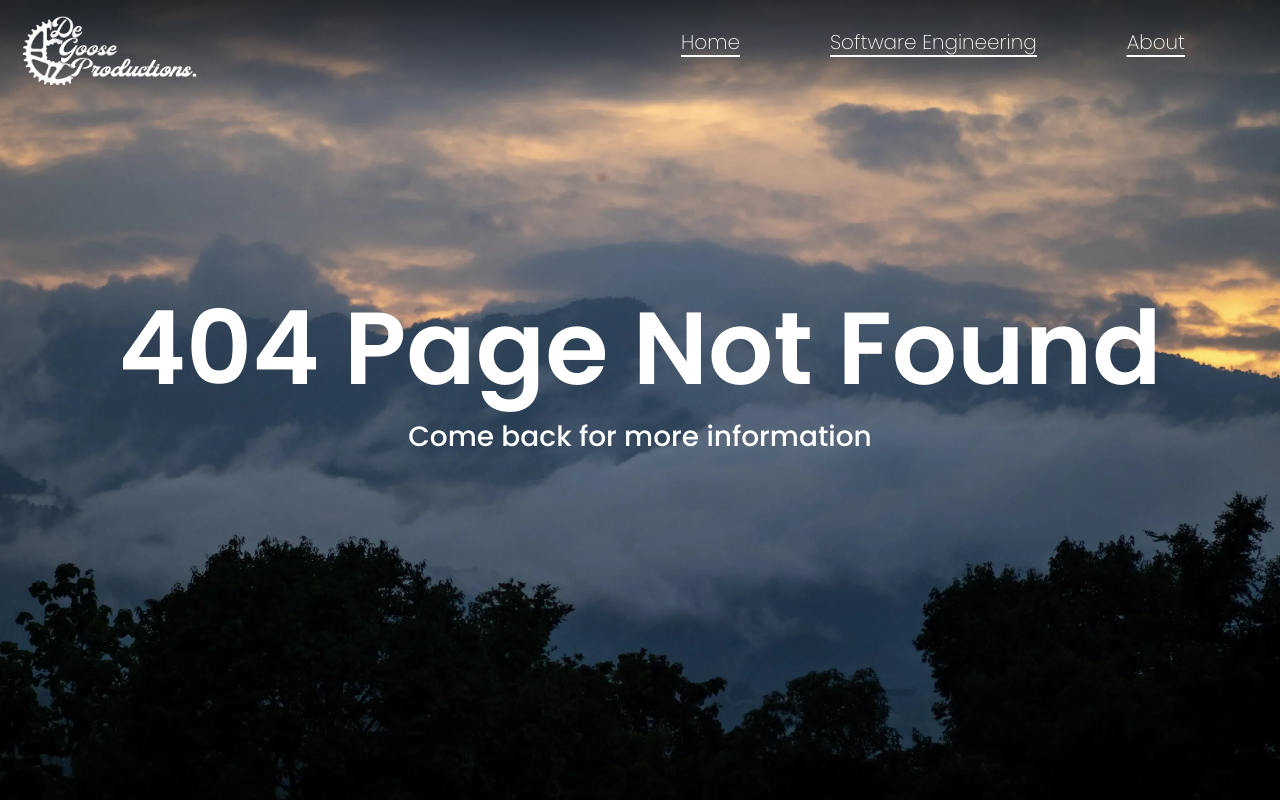
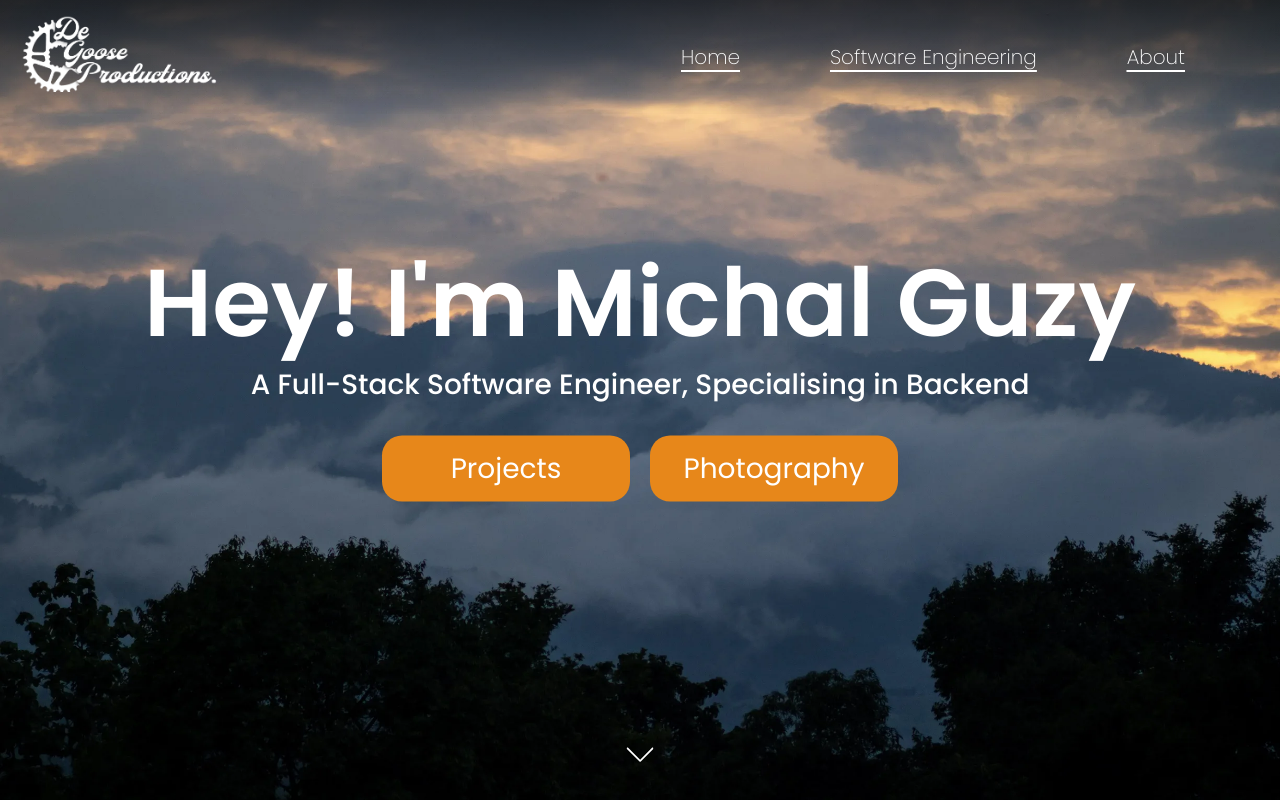
Before and after one commit to Gooozeee/PhotoFrontEnd, a React (Vite) app: page /software in a window 1280 px wide. Before the commit this address had no page. Shown: the top 800 px of the page. Built offline with nearby package versions, Linux system fonts and the light colour scheme.

Commit message:
Feat: Adding software page and call to action

```diff
--- a/src/App.css
+++ b/src/App.css
@@ -24,7 +24,9 @@
      background-color: black;
      text-align: center;
      padding-top: 20px;
+     margin-top: 0px;
      margin-bottom: 0;
+     font-weight: 400;
 }
 
 .footer-copyright {
@@ -32,4 +34,5 @@
     text-align: center;
     font-size: 10px;
     padding-top: 20px;
+    margin-top: 0px;
 }
--- a/src/App.tsx
+++ b/src/App.tsx
@@ -4,6 +4,7 @@ import { createBrowserRouter, RouterProvider } from "react-router-dom";
 import NotFoundPage from "./pages/NotFoundPage";
 import UnderConstructionPage from "./pages/UnderConstructionPage";
 import SingleAlbumPage from "./pages/SingleAlbumPage";
+import SoftwareEngineeringPage from "./pages/SoftwareEngineeringPage";
 
 function App() {
   const router = createBrowserRouter([{
@@ -18,6 +19,10 @@ function App() {
     path: '/singleAlbum',
     element: <SingleAlbumPage />,
     errorElement: <NotFoundPage />
+  }, {
+    path: '/software',
+    element: <SoftwareEngineeringPage />,
+    errorElement: <NotFoundPage />
   }]);
 
   return (
--- a/src/components/DownArrow.tsx
+++ b/src/components/DownArrow.tsx
@@ -23,7 +23,7 @@ const DownArrow = () => {
 
   const handleScroll = () => {
     window.scrollBy({
-      top: 600,
+      top: 1200,
       left: 0,
       behavior: "smooth",
     });
--- a/src/components/NavBar.tsx
+++ b/src/components/NavBar.tsx
@@ -31,11 +31,13 @@ function NavBar() {
     <div
       className={scrolledDown ? "top-banner-black-background" : "top-banner"}
     >
-      <img
-        src={degooseLogoWhite}
-        alt="Panorama of Pai, Thailand"
-        className="deGooseLogo"
-      />
+      <Link to="/" className="link">
+        <img
+          src={degooseLogoWhite}
+          alt="Panorama of Pai, Thailand"
+          className="deGooseLogo"
+        />
+      </Link>
       <div className={`menu${hamburgerOpen ? "__display" : "__nodisplay"}`}>
         <ul>
           <li>
@@ -44,7 +46,7 @@ function NavBar() {
             </Link>
           </li>
           <li>
-            <Link to="/construction" className="link">
+            <Link to="/software" className="link">
               Software Engineering
             </Link>
           </li>
--- a/src/components/WelcomeImage.tsx
+++ b/src/components/WelcomeImage.tsx
@@ -1,3 +1,4 @@
+import { useEffect, useState } from "react";
 import paiPanorama from "../assets/paiMountains.webp";
 import "../styles/WelcomeImageStyles.css";
 
@@ -7,13 +8,33 @@ interface Props {
   subHeadingTwo?: string;
 }
 
-function WelcomeImage({ heading, subHeadingOne, subHeadingTwo }: Readonly<Props>) {
+function WelcomeImage({
+  heading,
+  subHeadingOne,
+  subHeadingTwo,
+}: Readonly<Props>) {
+  const handleScroll = () => {
+    window.scrollBy({
+      top: 1200,
+      left: 0,
+      behavior: "smooth",
+    });
+  };
+
   return (
     <div className="imageContainer">
       <ul className="textContainer">
         <li className="mainText">{heading}</li>
         <li className="subHeading">{subHeadingOne}</li>
         <li className="subHeading">{subHeadingTwo}</li>
+        <div className="button-container">
+          <div className="button" onClick={handleScroll}>
+            Projects
+          </div>
+          <div className="button" onClick={handleScroll}>
+            Photography
+          </div>
+        </div>
       </ul>
       <img
         src={paiPanorama}
--- a/src/main.tsx
+++ b/src/main.tsx
@@ -2,7 +2,6 @@ import React from "react";
 import ReactDOM from "react-dom/client";
 import App from "./App";
 import "./index.css";
-import "bootstrap/dist/css/bootstrap.css";
 
 ReactDOM.createRoot(document.getElementById("root") as HTMLElement).render(
   <React.StrictMode>
--- /dev/null
+++ b/src/pages/SoftwareEngineeringPage.tsx
@@ -0,0 +1,20 @@
+import NavBar from "../components/NavBar";
+import WelcomeImage from "../components/WelcomeImage";
+import Footer from "../components/Footer";
+import DownArrow from "../components/DownArrow";
+
+const SoftwareEngineeringPage = () => {
+  return (
+    <>
+      <NavBar />
+      <WelcomeImage
+        heading="Hey! I'm Michal Guzy"
+        subHeadingOne="A Full-Stack Software Engineer, Specialising in Backend"
+      />
+      <DownArrow />
+      <Footer />
+    </>
+  );
+};
+
+export default SoftwareEngineeringPage;
--- a/src/styles/GalleryBannerStyles.css
+++ b/src/styles/GalleryBannerStyles.css
@@ -18,7 +18,7 @@
     padding-bottom: 15px;
     color: white;
     font-weight: 300;
-    font-size: 8vw;
+    font-size: 6vw;
     text-align: center;
 }
 
@@ -40,7 +40,6 @@
 }
 
 .subheading-two:hover {
-    color: black;
     transition: color 0.3s;
     color: rgb(151, 151, 151);
 }
--- a/src/styles/SingleAlbumPageStyles.css
+++ b/src/styles/SingleAlbumPageStyles.css
@@ -34,10 +34,10 @@
     }
 
     .title-text {
-        font-size: 6vw;
+        font-size: 5vw;
     }
 
     .subheading {
-        font-size: 3vw;
+        font-size: 2vw;
     }
 }
--- a/src/styles/WelcomeImageStyles.css
+++ b/src/styles/WelcomeImageStyles.css
@@ -23,7 +23,7 @@
 
 .mainText {
     list-style-type: none;
-    font-size: 8vw;
+    font-size: 95px;
     font-weight: 600;
     color: white;
     background: rgba(1, 1, 14, 0.01);
@@ -36,14 +36,50 @@
     font-weight: 500;
 }
 
-@media only screen and (max-width: 770px) {
+.button-container {
+    margin-top: 20px;
+    text-align: center;
+}
+
+.button {
+    display: inline-block;
+    background-color: rgb(231, 135, 26);
+    color: white;
+    text-align: center;
+    padding: 12px 24px;
+    font-size: 28px;
+    text-decoration: none;
+    border: none;
+    cursor: pointer;
+    border-radius: 20px;
+    width: 200px;
+    margin: 20px 10px;
+    transition: 0.5s;
+    top: 0px;
+    position: relative;
+}
+
+.button:hover {
+    background-color: rgb(165, 92, 8);
+    transition: 0.5s;
+    top: -5px;
+}
+
+
+@media only screen and (max-width: 1000px) {
     .mainText {
-        font-size: 50px;
+        font-size: 40px;
+    }
+
+    .button {
+        font-size: 20px;
+        padding: 8px 20px;
+        width: 150px;
     }
 
     .subHeading {
         padding-top: 15px;
-        font-size: 20px;
+        font-size: 15px;
         letter-spacing: 1.6px;
         line-height: 1.3em;
     }
```
